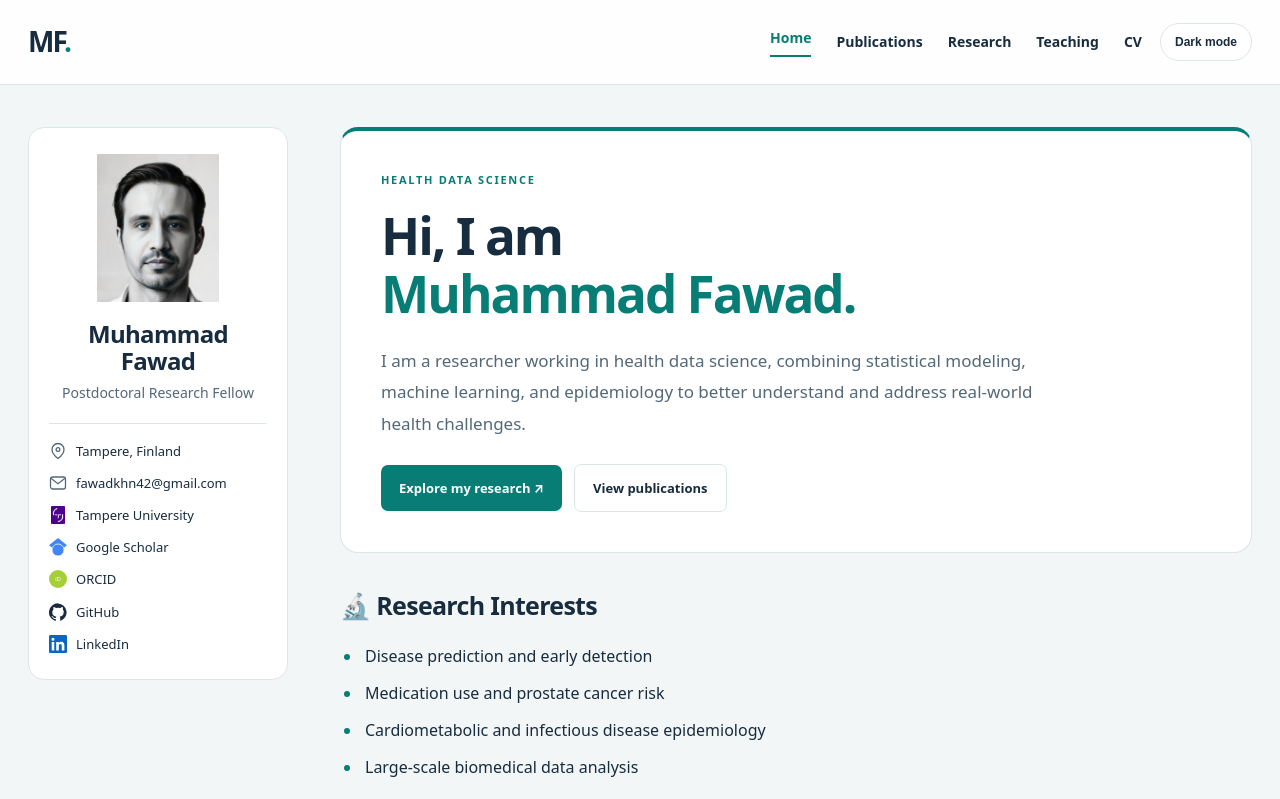
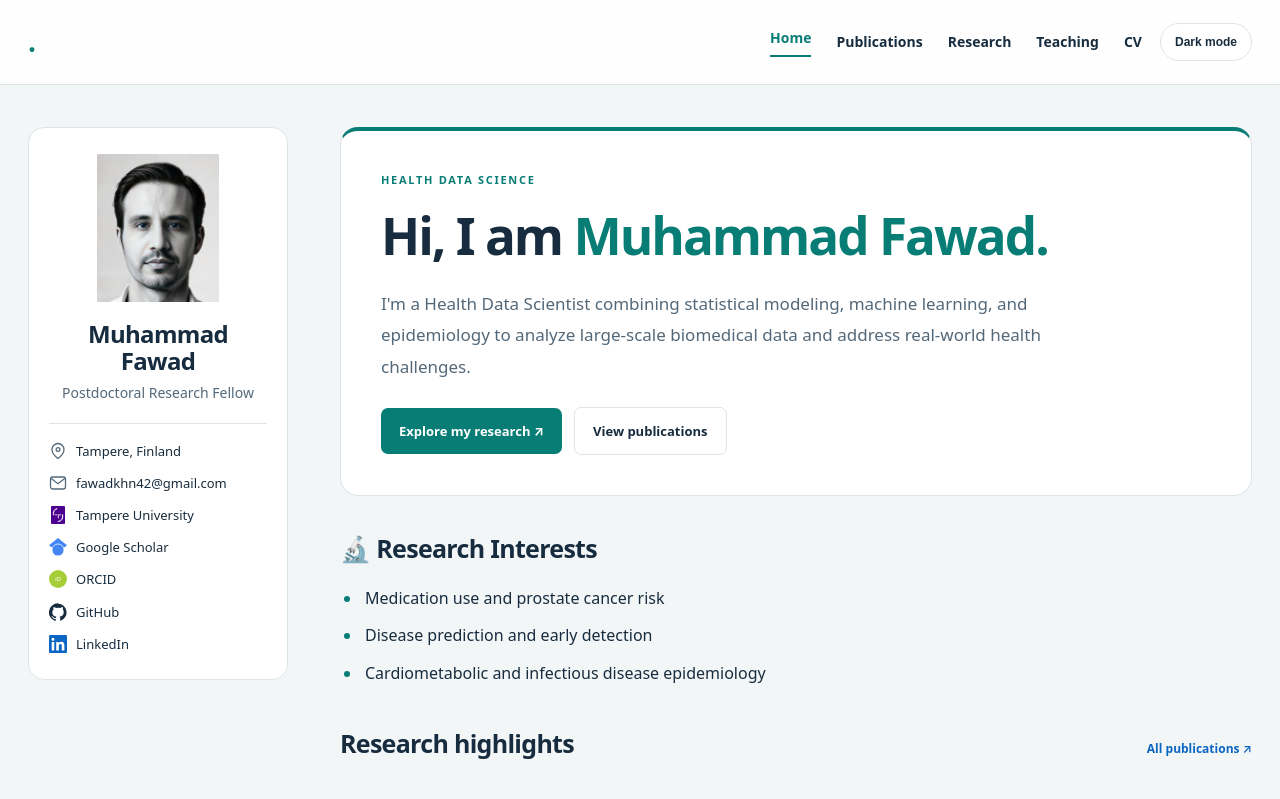
Before and after one commit to Iam-MFawad/Iam-MFawad.github.io, a plain HTML site: page index.html in a window 1280 px wide. Shown: the top 799 px of the page. Drawn offline with Linux system fonts and the light colour scheme.

Commit message:
Update description and content in index.html

```diff
--- a/index.html
+++ b/index.html
@@ -4,14 +4,14 @@
   <meta charset="UTF-8">
   <meta name="viewport" content="width=device-width, initial-scale=1.0">
   <title>Muhammad Fawad</title>
-  <meta name="description" content="Muhammad Fawad — health data science researcher working with statistical modeling, machine learning, and epidemiology. Explore research, publications, and teaching.">
+  <meta name="description" content="Muhammad Fawad — Health Data Science researcher working with statistical modeling, machine learning, and epidemiology. Explore research, publications, and teaching.">
   <link rel="stylesheet" href="style.css">
 </head>
 <body>
 <a class="skip-link" href="#main-content">Skip to content</a>
   <div class="topbar">
     <div class="topbar-inner">
-      <a class="brand" href="index.html" aria-label="Muhammad Fawad home">MF<span>.</span></a>
+      <a class="brand" href="index.html" aria-label="Muhammad Fawad home"><span>.</span></a>
 <nav class="nav" aria-label="Main navigation">
         <a href="index.html" class="active" aria-current="page">Home</a>
         <a href="publications.html">Publications</a>
@@ -79,18 +79,17 @@
     <main class="content" id="main-content">
 <section class="hero">
  <p class="eyebrow">Health Data Science</p>
- <h1>Hi, I am<br><span>Muhammad Fawad.</span></h1>
- <p class="lead">I am a researcher working in health data science, combining statistical modeling, machine learning, and epidemiology to better understand and address real-world health challenges.</p>
+ <h1>Hi, I am <span>Muhammad Fawad.</span></h1>
+ <p class="lead">I'm a Health Data Scientist combining statistical modeling, machine learning, and epidemiology to analyze large-scale biomedical data and address real-world health challenges.</p>
  <div class="actions"><a class="download" href="research.html">Explore my research <span aria-hidden="true">↗</span></a><a class="secondary-button" href="publications.html">View publications</a></div>
 </section>
 
 <section class="research-section" aria-labelledby="research-heading">
 <h2 id="research-heading">🔬 Research Interests</h2>
 <ul class="research-interests">
+<li>Medication use and prostate cancer risk</li>
 <li>Disease prediction and early detection</li>
-<li>Medication use and prostate cancer risk</li>
 <li>Cardiometabolic and infectious disease epidemiology</li>
-<li>Large-scale biomedical data analysis</li>
 </ul>
 </section>
 <section class="selected-publications"><div class="section-heading"><h2>Research highlights</h2><a href="publications.html">All publications ↗</a></div><ol class="pub-list">
```
